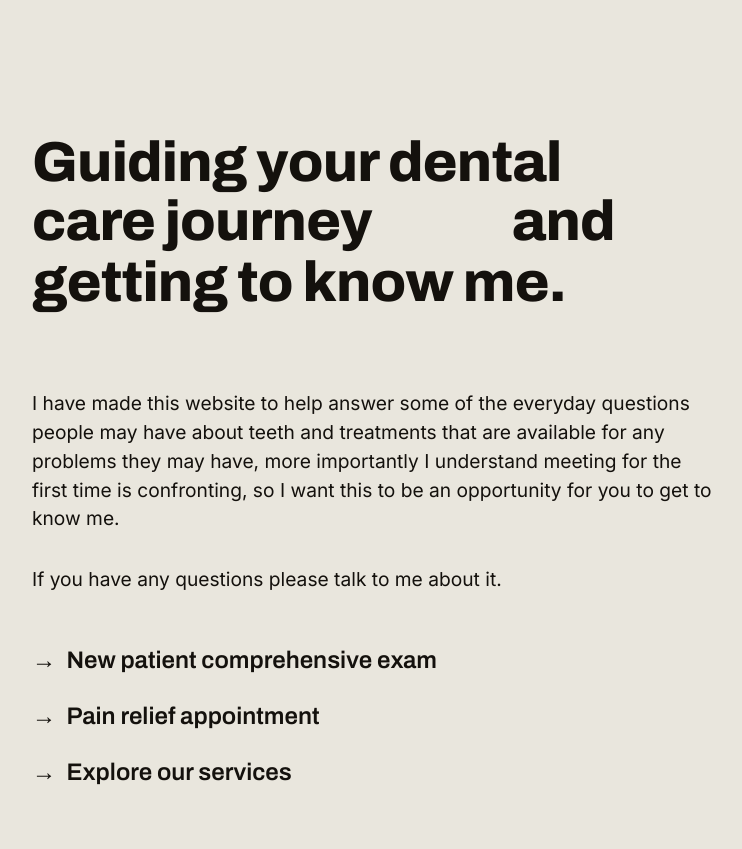
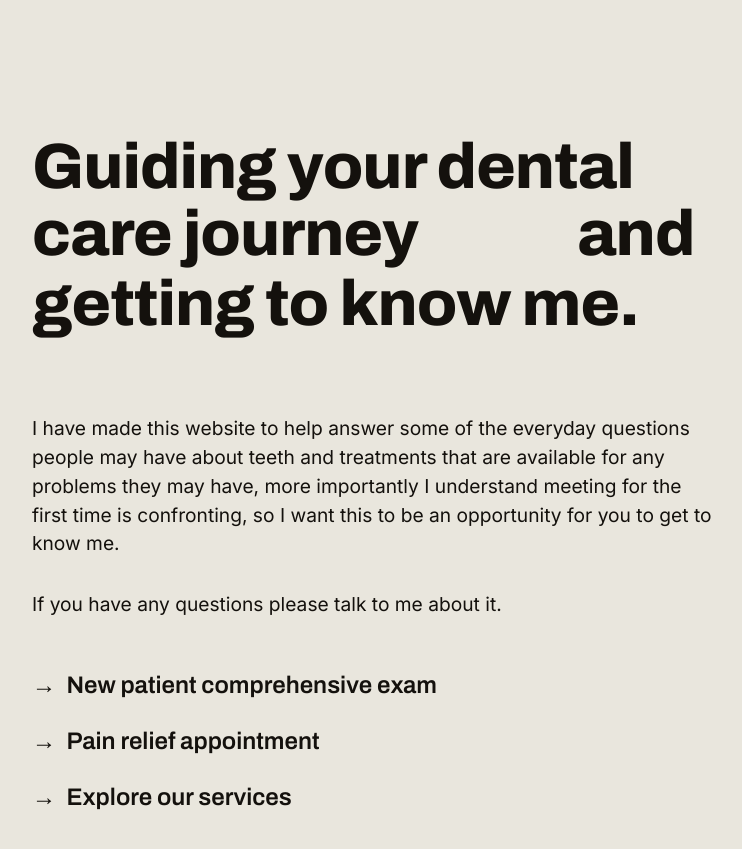
Before and after one commit to eddyidno1/DrJamieWeb, a Next.js app: page / in a window 1280 px wide. Shown: the part 1220-2069 px from the top of the page, without its empty margins (32-774 px from the left). Built offline with nearby package versions, Linux system fonts and the light colour scheme.

Commit message:
Enlarge philosophy lead font (also enlarges the inline video slot it sizes to)
Co-Authored-By: Claude Opus 4.8 <noreply@anthropic.com>

```diff
--- a/app/globals.css
+++ b/app/globals.css
@@ -552,7 +552,7 @@ html.custom-cursor-active * {
 .philosophy__lead {
   font-family: var(--font-display);
   font-weight: 800;
-  font-size: clamp(1.8rem, 4.4vw, 4rem);
+  font-size: clamp(2.1rem, 5vw, 4.6rem);
   line-height: 1.05;
   letter-spacing: -0.015em;
   max-width: 18ch;
```
